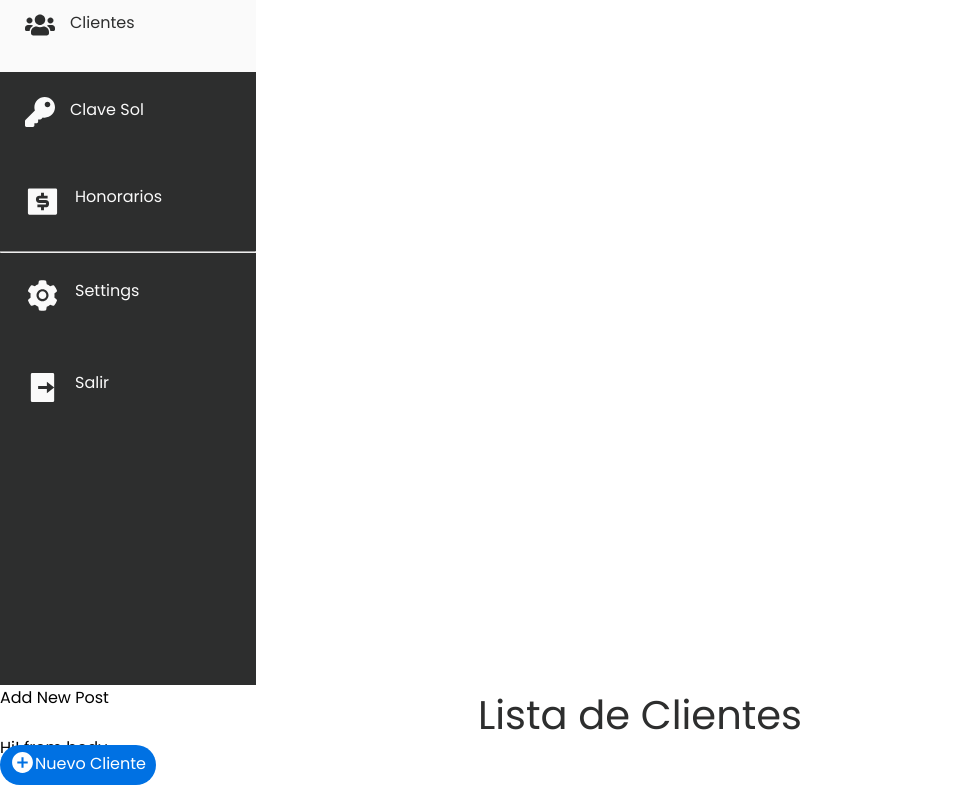
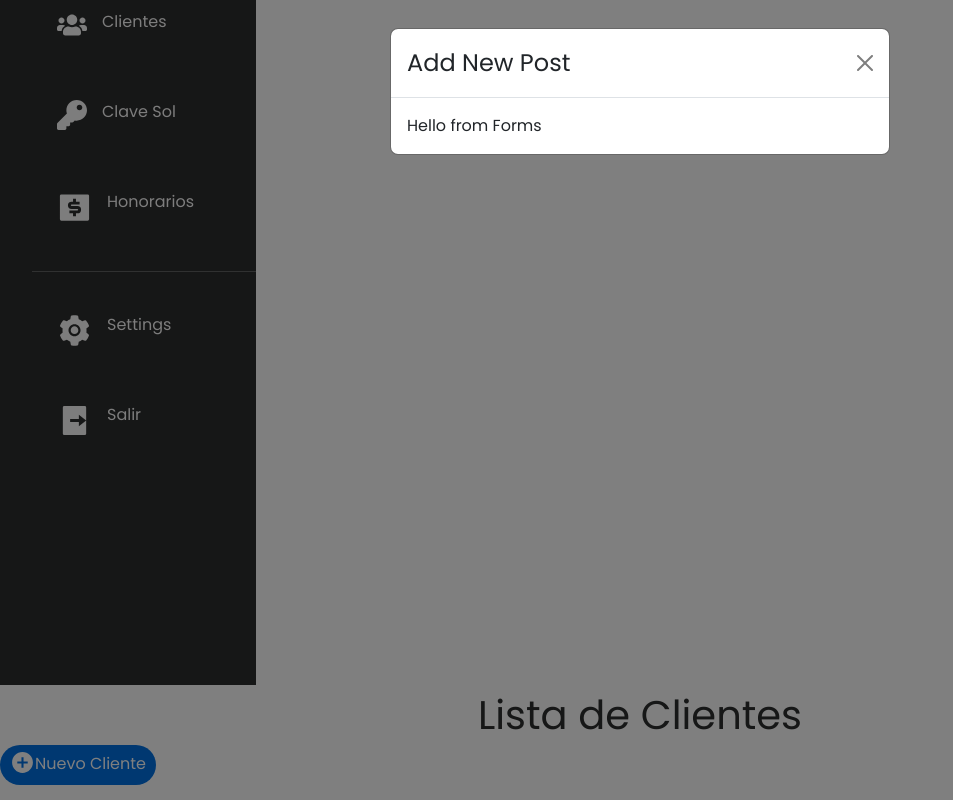
Before and after one commit to nzavaletac/honorarios-front, a React (Create React App) app: page /honorarios in a window 1280 px wide. Both pictures are taken after a click on the button "Nuevo Cliente". Shown: the part 115-915 px from the top of the page, without its empty margins (0-953 px from the left). Built offline with nearby package versions, Linux system fonts and the light colour scheme.

Commit message:
Se pudo corregir el porque no salia el modal. Faltaba agregar el ccss

```diff
--- a/public/index.html
+++ b/public/index.html
@@ -28,6 +28,12 @@
       href="https://fonts.googleapis.com/css2?family=Poppins&display=swap"
       rel="stylesheet"
     />
+    <!-- <link
+      rel="stylesheet"
+      href="https://cdn.jsdelivr.net/npm/bootstrap@5.2.2/dist/css/bootstrap.min.css"
+      integrity="sha384-Zenh87qX5JnK2Jl0vWa8Ck2rdkQ2Bzep5IDxbcnCeuOxjzrPF/et3URy9Bv1WTRi"
+      crossorigin="anonymous"
+    /> -->
     <title>Honorarios ZVZ</title>
   </head>
   <body>
--- a/src/App.js
+++ b/src/App.js
@@ -7,6 +7,7 @@ import {
 } from "react-router-dom";
 import { LoginPage } from "./pages/LoginPage.jsx";
 import { HonorariosPage } from "./pages/HonorariosPage";
+import "bootstrap/dist/css/bootstrap.min.css";
 
 function App() {
   // function PrivateRoute({ children }) {
--- a/src/components/Clientes/Clientes.jsx
+++ b/src/components/Clientes/Clientes.jsx
@@ -1,20 +1,17 @@
-import { useState } from "react";
+import React, { useState } from "react";
 import { Button, ButtonContainer, Container, Title } from "./ClientesElements";
 import { MdAddCircle } from "react-icons/md";
 import { ModalNuevoCliente } from "../Modal/ModalNuevoCliente";
 
 export const Clientes = () => {
   const [show, setShow] = useState(false);
+
   const handleClose = () => setShow(false);
   const handleShow = () => setShow(true);
 
   return (
     <>
-      <ModalNuevoCliente
-        show={show}
-        handleClose={handleClose}
-        handleShow={handleShow}
-      />
+      <ModalNuevoCliente show={show} handleClose={handleClose} />
       <Container>
         <Title>Lista de Clientes</Title>
         <ButtonContainer>
--- /dev/null
+++ b/src/components/Forms/FormCliente.jsx
@@ -0,0 +1,3 @@
+export const FormCliente = () => {
+  return <div>Hello from Forms</div>;
+};
--- a/src/components/Modal/ModalNuevoCliente.jsx
+++ b/src/components/Modal/ModalNuevoCliente.jsx
@@ -1,12 +1,17 @@
 import { Modal } from "react-bootstrap";
+import { FormCliente } from "../Forms/FormCliente";
 
 export const ModalNuevoCliente = ({ show, handleClose }) => {
   return (
-    <Modal show={show} onHide={handleClose}>
-      <Modal.Header closeButton>
-        <Modal.Title className="text-center">Add New Post</Modal.Title>
-      </Modal.Header>
-      <Modal.Body>Hi! from body</Modal.Body>
-    </Modal>
+    <>
+      <Modal show={show} onHide={handleClose}>
+        <Modal.Header closeButton>
+          <Modal.Title className="text-center">Add New Post</Modal.Title>
+        </Modal.Header>
+        <Modal.Body>
+          <FormCliente />
+        </Modal.Body>
+      </Modal>
+    </>
   );
 };
```
Also changed, not shown: src/components/Forms/FormClienteElements.jsx (added).
